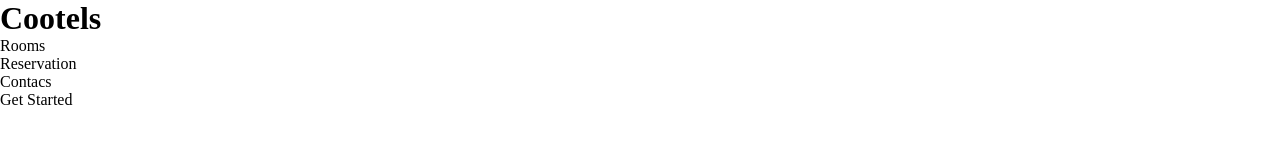
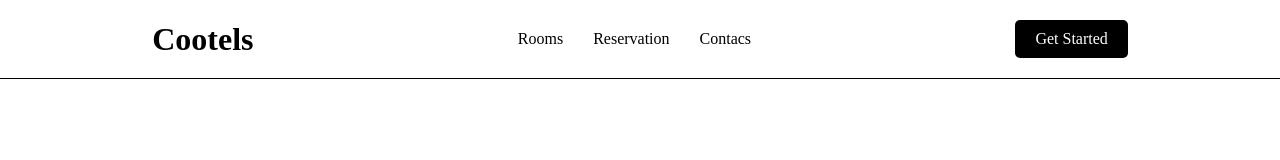
Before and after one commit to karimovmuhamadali91-arch/home-work-14, a plain HTML site: page index.html in a window 1280 px wide. Drawn offline with Linux system fonts and the light colour scheme.

Commit message:
css soz kadm

```diff
--- a/style.css
+++ b/style.css
@@ -1,3 +1,22 @@
 * {
     margin: 0;
 }
+.box {
+    display: flex;
+    justify-content: space-around;
+    align-items: center;
+    padding: 20px;
+    border-bottom: 1px solid black;
+}
+.div2 {
+    display: flex;
+    justify-content: center;
+    align-items: center;
+    gap: 30px;
+}
+.div3 {
+    padding: 10px 20px;
+    background-color: black;
+    color: white;
+    border-radius: 5px;
+}
```
